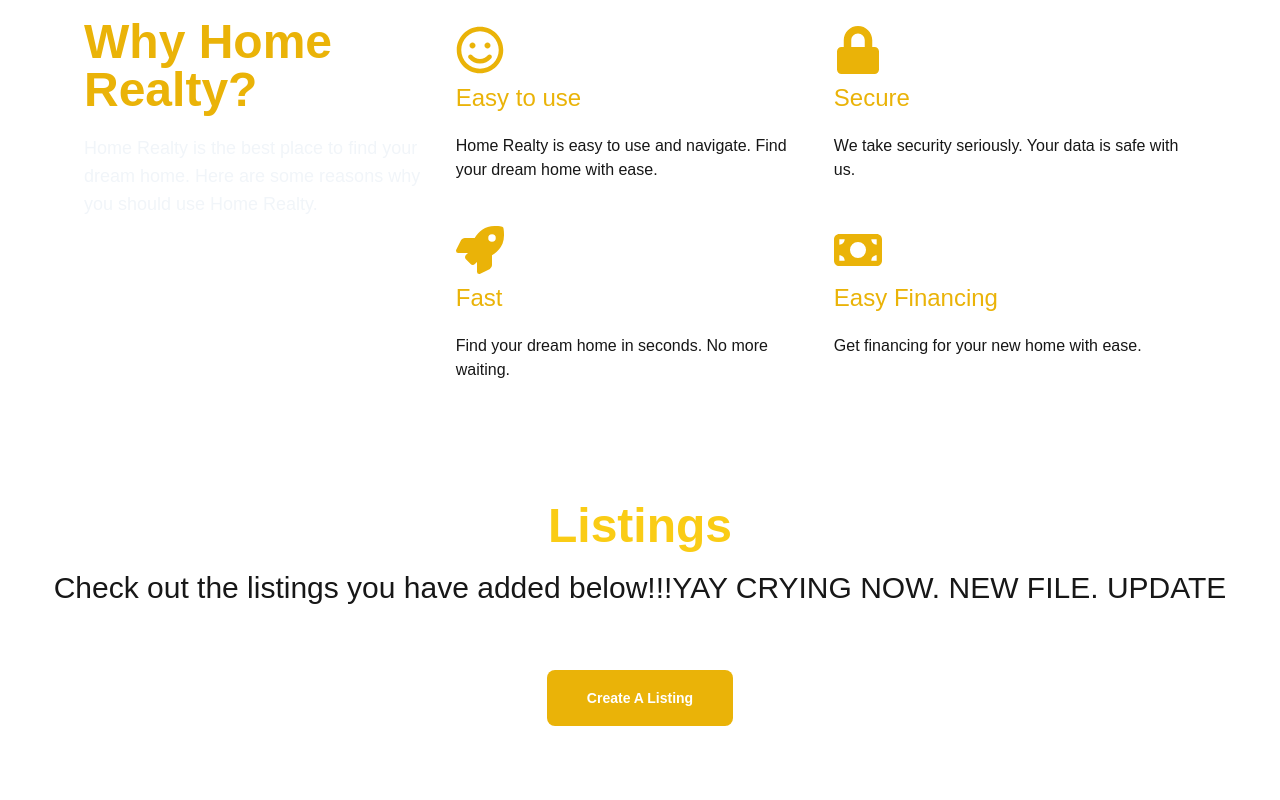
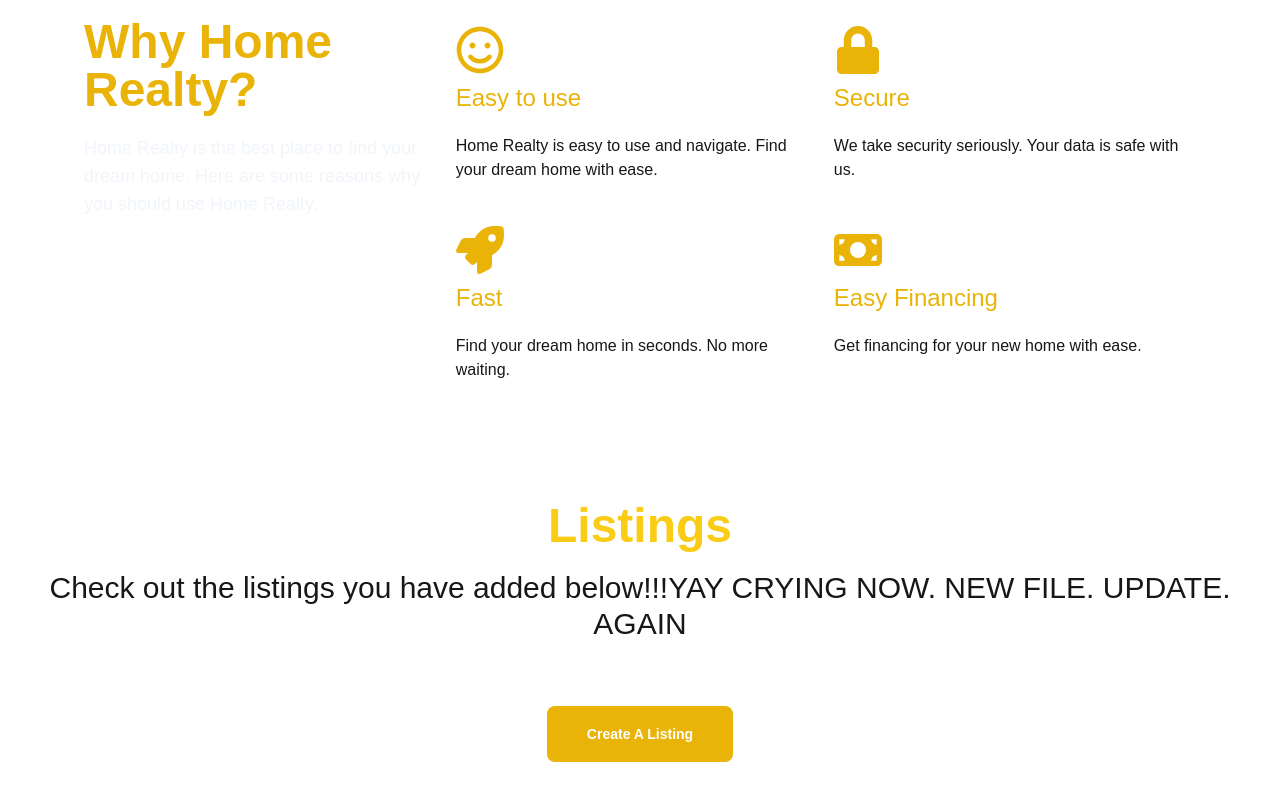
Before and after one commit to dlarenzo/real-estate-nextjs, a Next.js app: page / in a window 1280 px wide. Shown: the part 1022-1822 px from the top of the page. Built offline with nearby package versions, Linux system fonts and the light colour scheme; no server answers.

Commit message:
eslint 3

```diff
--- a/package.json
+++ b/package.json
@@ -2,6 +2,7 @@
   "name": "real-estate-nextjs",
   "version": "0.1.0",
   "private": true,
+  "type": "module",
   "scripts": {
     "dev": "next dev --turbopack",
     "build": "next build",
@@ -15,6 +16,7 @@
     "mongodb": "^6.12.0",
     "mongoose": "^8.9.5",
     "next": "15.1.6",
+    "node": "^23.7.0",
     "react": "^19.0.0",
     "react-dom": "^19.0.0",
     "react-icons": "^5.4.0",
--- a/src/app/page.js
+++ b/src/app/page.js
@@ -88,7 +88,7 @@
             </h2>
             <p className="text-3xl my-5">
               Check out the listings you have added below!!!YAY CRYING NOW. NEW
-              FILE. UPDATE
+              FILE. UPDATE. AGAIN
             </p>
           </div>
           <div className="my-5 py-5">
```
Also changed, not shown: 1 other file (tests, documents, lock files or other folders).
